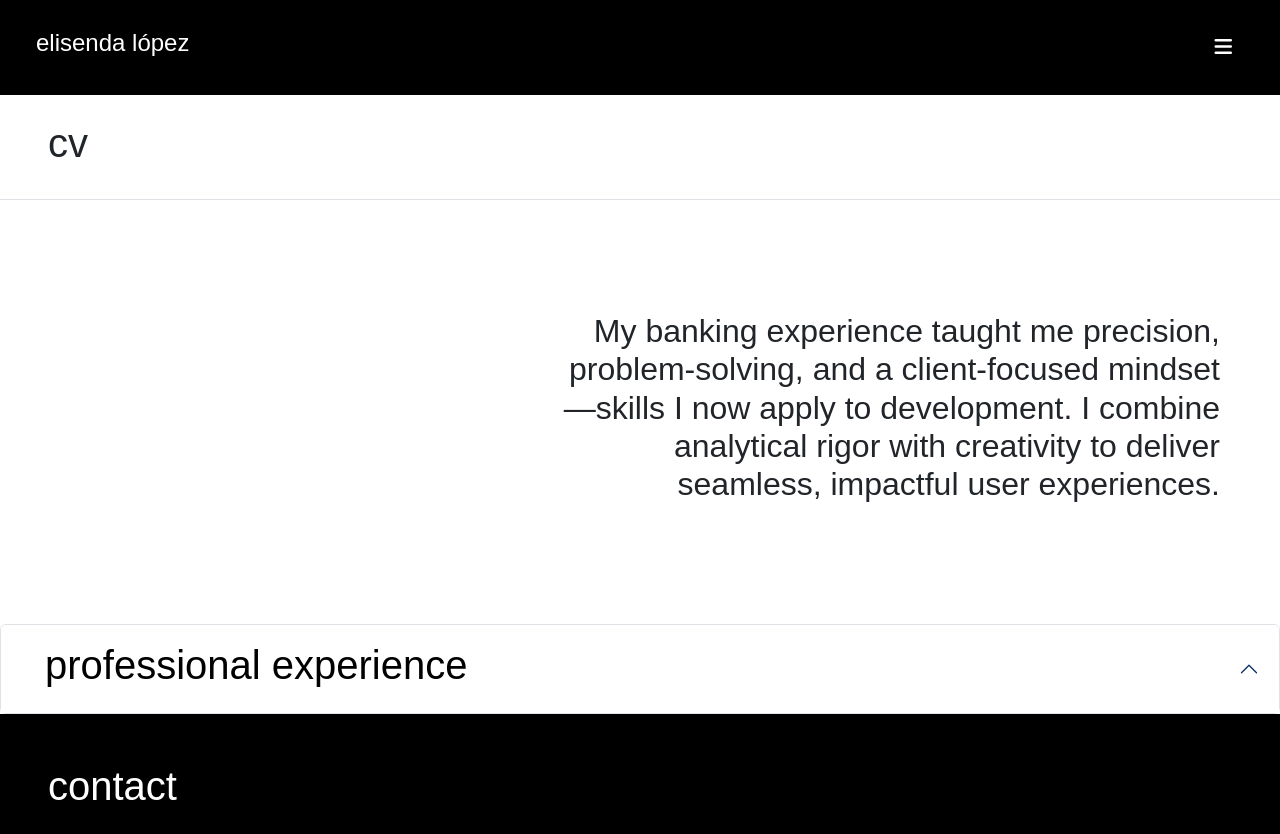
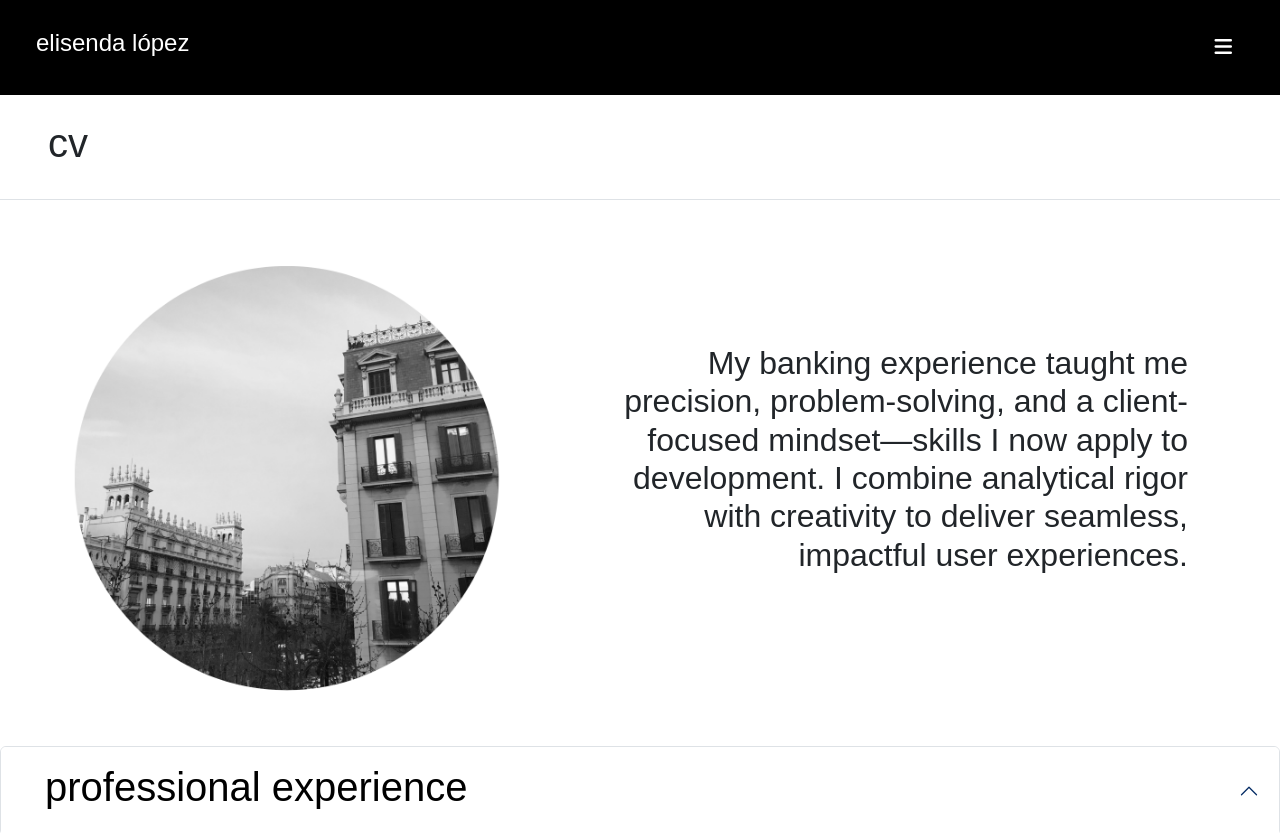
Before and after one commit to Elisenda-LV/portfolio, an Angular app: page /cv in a window 1280 px wide. Shown: the top 834 px of the page. Built offline with nearby package versions, Linux system fonts and the light colour scheme.

Commit message:
cv image updated

```diff
--- a/src/app/components/cv/cv.component.html
+++ b/src/app/components/cv/cv.component.html
@@ -2,10 +2,10 @@
   <h1 class="">cv</h1>
 </div>
 <div class="row p-5">
-  <div class="col-12 col-md-5 text-center p-3">
-    <!-- <img class="" src="/assets/img/profile.png" alt="profile"> -->
+  <div class="col-12 col-md-5 text-center">
+    <img class="cv-img" src="/assets/img/cv-cercle.png" alt="profile">
   </div>
-  <div class="col-12 col-md-7 p-3 text-end">
+  <div class="col-12 col-md-7 p-5 text-end">
     <h2 class="py-5 px-2">My banking experience taught me <strong>precision</strong>, <strong>problem-solving</strong>, and a <strong>client-focused</strong> mindset—skills I now apply to development. I combine analytical rigor with creativity to deliver seamless, impactful user experiences.</h2>
   </div>
 </div>
--- a/src/app/components/cv/cv.component.scss
+++ b/src/app/components/cv/cv.component.scss
@@ -25,3 +25,7 @@
 h5,h6, p{
   font-weight: lighter;
 }
+
+.cv-img{
+  width: 90%;
+}
```
Also changed, not shown: public/assets/img/cv-cercle.png (added).
